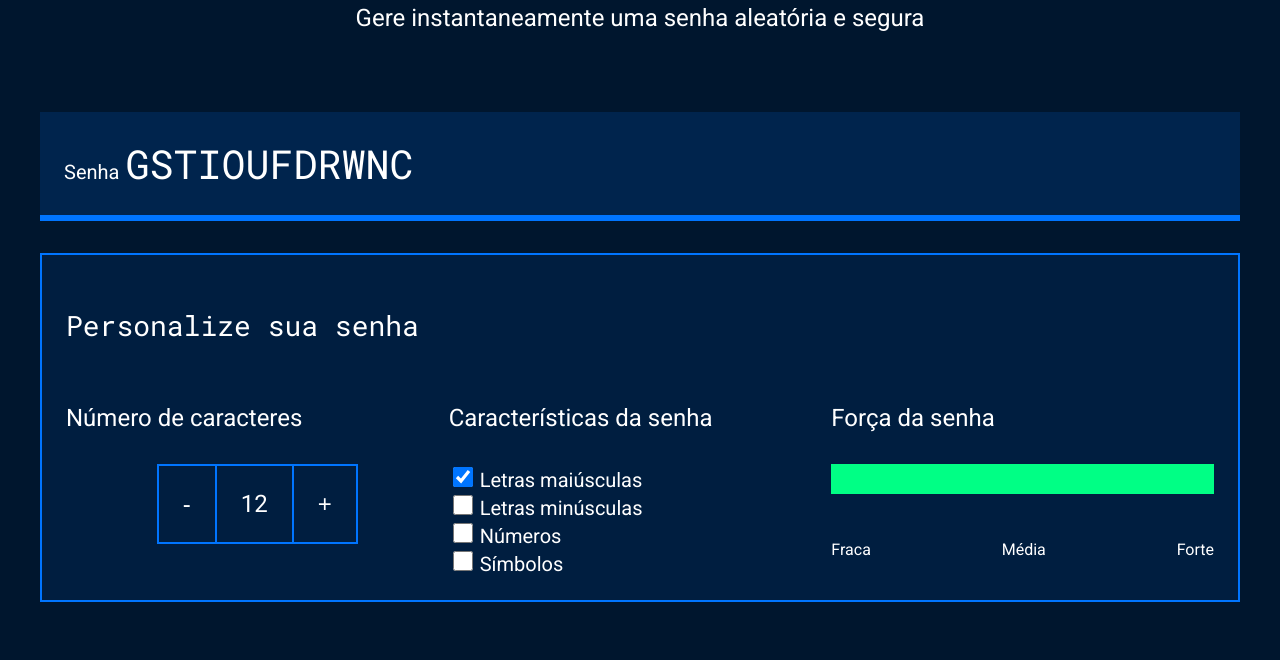
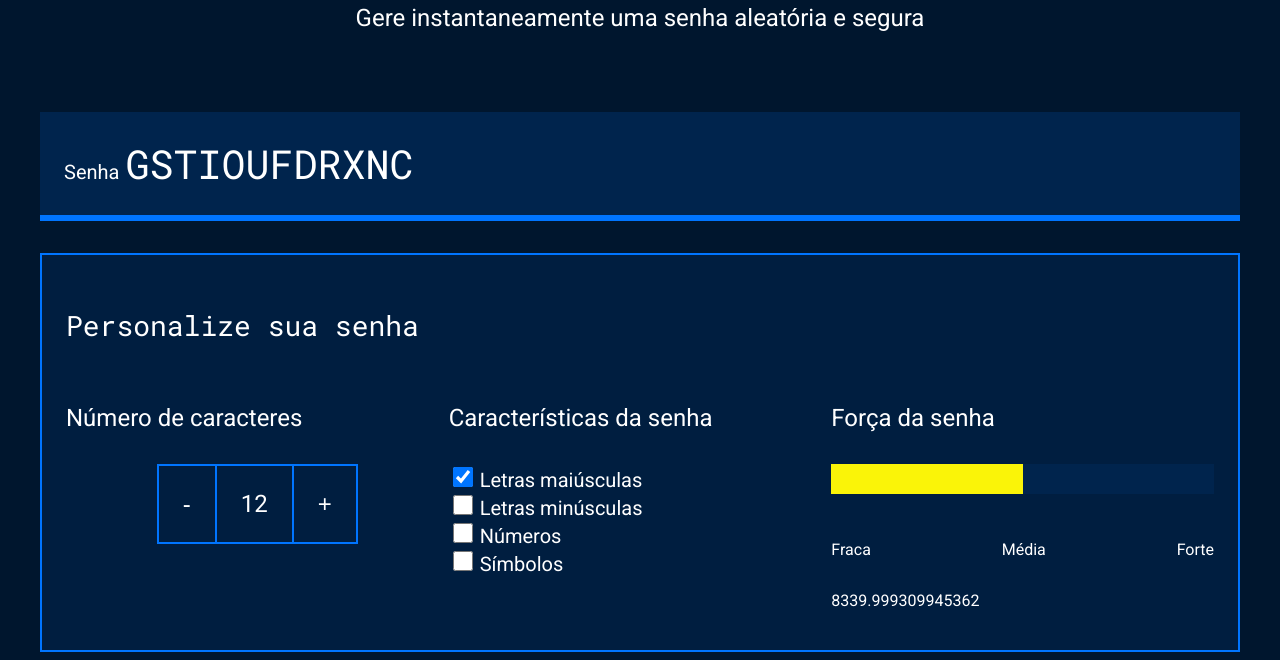
Before and after one commit to maycon7771/site-senha, a plain HTML site: page index.html in a window 1280 px wide. Shown: the part 214-874 px from the top of the page. Before the commit the page ends 824 px from the top, so only its background shows below. Drawn offline with Linux system fonts and the light colour scheme.

Commit message:
Add files via upload

```diff
--- a/index.html
+++ b/index.html
@@ -52,12 +52,13 @@
                 <div class="parametro-senha">
                     <h4 class="parametro-senha__titulo">Força da senha</h4>
                     <div class="barra"></div>
-                    <div class="forca forte"></div>
+                    <div class="forca fraca"></div>
                     <div class="parametro-senha-textos">
                         <p>Fraca</p>
                         <p>Média</p>
                         <p>Forte</p>
                     </div>
+                    <p class="entropia"></p>
                 </div>
             </div>
         </div>
--- a/main.js
+++ b/main.js
@@ -1,66 +1,77 @@
 const numeroSenha = document.querySelector('.parametro-senha__texto');
 let tamanhoSenha = 12;
 numeroSenha.textContent = tamanhoSenha;
-
+const letrasMaiusculas = 'ABCDEFGHIJKLMNOPQRSTUVXYWZ';
+const letrasMinusculas = 'abcdefghijklmnopqrstuvxywz';
+const numeros = '0123456789';
+const simbolos = '!@%*?';
 const botoes = document.querySelectorAll('.parametro-senha__botao');
+const campoSenha = document.querySelector('#campo-senha');
+const checkbox = document.querySelectorAll('.checkbox');
+const forcaSenha = document.querySelector('.forca');
 
 botoes[0].onclick = diminuiTamanho;
 botoes[1].onclick = aumentaTamanho;
 
-function diminuiTamanho(){
-    if (tamanhoSenha > 1){
+function diminuiTamanho() {
+    if (tamanhoSenha > 1) {
         // tamanhoSenha = tamanhoSenha-1;
         tamanhoSenha--;
     }
     numeroSenha.textContent = tamanhoSenha;
     geraSenha();
 }
-function aumentaTamanho(){
-    if (tamanhoSenha < 20){
+function aumentaTamanho() {
+    if (tamanhoSenha < 20) {
         // tamanhoSenha = tamanhoSenha+1;
         tamanhoSenha++;
     }
-
     numeroSenha.textContent = tamanhoSenha;
     geraSenha();
 }
 
-const campoSenha = document.querySelector('#campo-senha');
-const checkbox = document.querySelectorAll('.checkbox');
-
-for(i=0; i < checkbox.length;i++){
+for (i = 0; i < checkbox.length; i++) {
     checkbox[i].onclick = geraSenha;
 }
 
-
-const letrasMaiusculas = 'ABCDEFGHIJKLMNOPQRSTUVWXYZ';
-const letrasMinusculas = 'abcdefghijklmnopqrstuvwxyz';
-const numeros = '0123456789';
-const simbolos = '!@%?#$¨&-_=+/';
-
 geraSenha();
 
-function geraSenha(){
+function geraSenha() {
     let alfabeto = '';
-    if(checkbox[0].checked){
+    if (checkbox[0].checked) {
         alfabeto = alfabeto + letrasMaiusculas;
     }
-    if(checkbox[1].checked){
-        lfabeto = alfabeto + letrasMinusculas;
+    if (checkbox[1].checked) {
+        alfabeto = alfabeto + letrasMinusculas;
     }
-    if(checkbox[2].checked){
-        lfabeto = alfabeto + numeros;
+    if (checkbox[2].checked) {
+        alfabeto = alfabeto + numeros;
     }
-    if(checkbox[3].checked){
-        lfabeto = alfabeto + simbolos;
+    if (checkbox[3].checked) {
+        alfabeto = alfabeto + simbolos;
     }
-    console.log(alfabeto);
     let senha = '';
-    for(let i = 0; i < tamanhoSenha;i++){
-       let numeroAleatorio = Math.random()*alfabeto.length;
+    for (let i = 0; i < tamanhoSenha; i++) {
+        let numeroAleatorio = Math.random() * alfabeto.length;
         numeroAleatorio = Math.floor(numeroAleatorio);
         senha = senha + alfabeto[numeroAleatorio];
+    }
+    campoSenha.value = senha;
+    classificaSenha(alfabeto.length);
 
 }
-    campoSenha.value = senha;
+
+function classificaSenha(tamanhoAlfabeto){
+    let entropia = tamanhoSenha * Math.log2(tamanhoAlfabeto);
+    console.log(entropia);
+    forcaSenha.classList.remove('fraca','media','forte');
+    if (entropia > 57){
+        forcaSenha.classList.add('forte');
+    } else if (entropia > 35 && entropia < 57 ) {
+        forcaSenha.classList.add('media');
+    } else if (entropia <= 35){
+        forcaSenha.classList.add('fraca');
     }
+    const valorEntropia = document.querySelector('.entropia');
+    valorEntropia.textContent = 2**Math.floor(entropia)/(100e6*60*60*24);
+}
```
Lines whose indentation alone changed are shown as unchanged.
